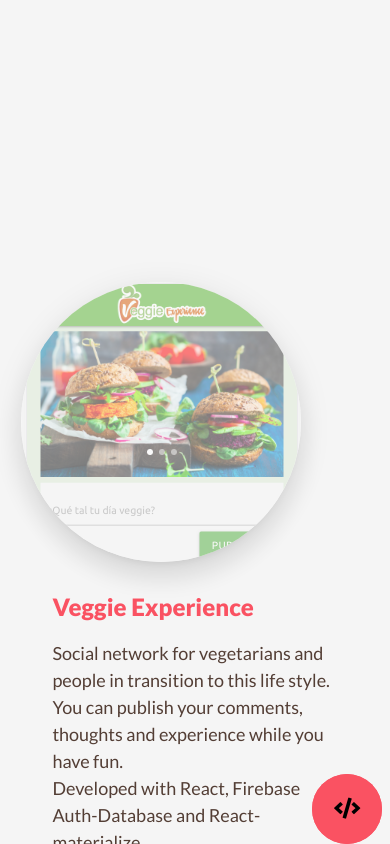
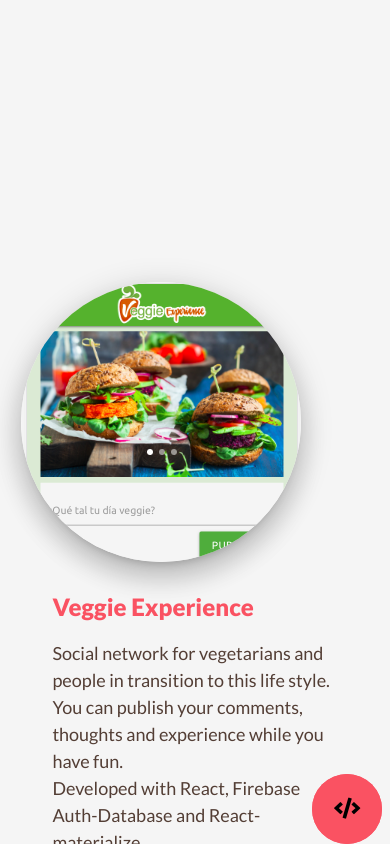
Before and after one commit to natichan/natichan.github.io, a website: page index.html in a window 390 px wide. In both pictures the pointer is over the picture 161 px from the left and 1008 px from the top of the page. Shown: the part 586-1430 px from the top of the page. Drawn offline with nearby package versions, Linux system fonts and the light colour scheme.

Commit message:
hover image en mobile

```diff
--- a/assets/css/portfolio.css
+++ b/assets/css/portfolio.css
@@ -8,7 +8,7 @@
     opacity: 0.5;
     margin-top: 7%;
 }
-.proImg:hover{
+.proImg:hover, .proImgDos:hover{
     opacity: 1;
 }
 .card{
```
